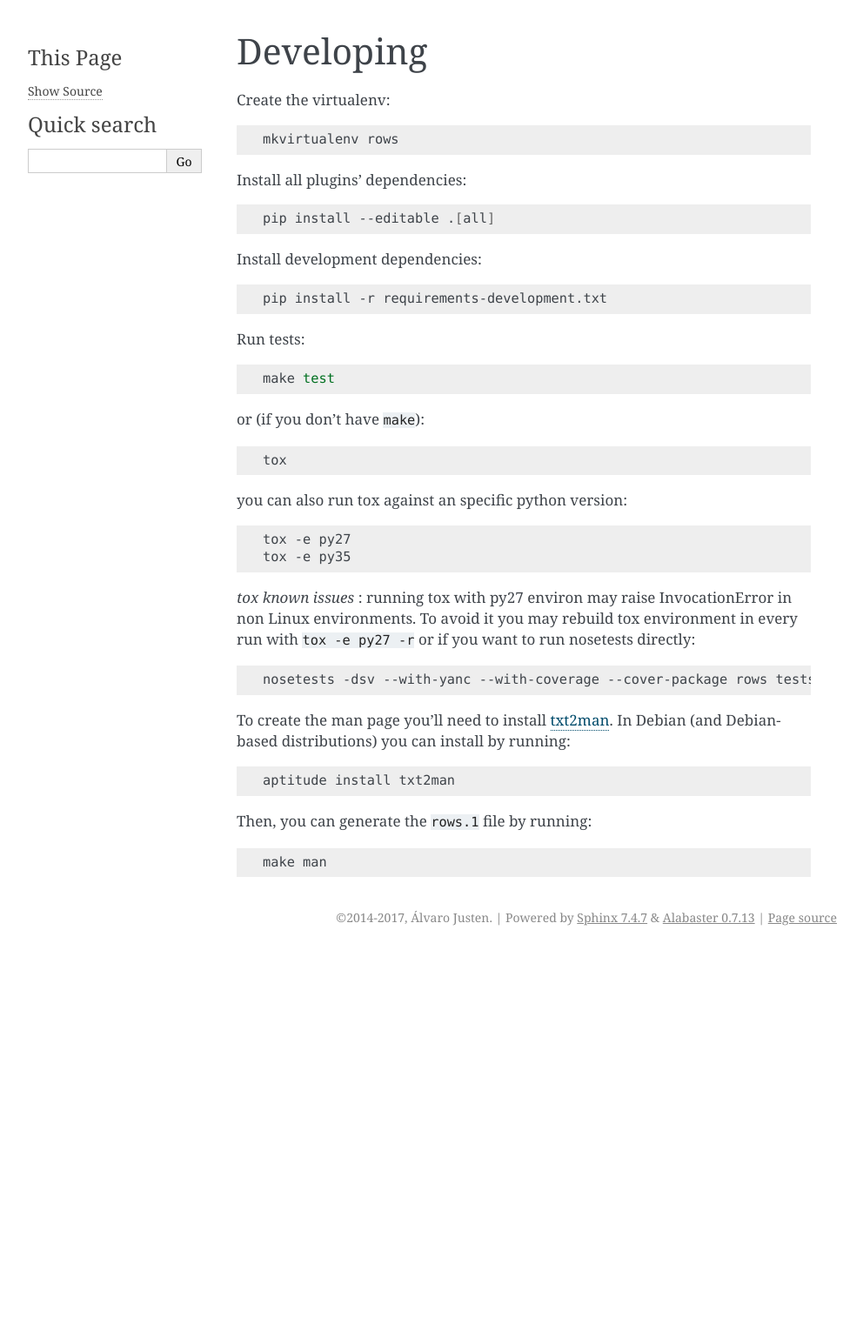
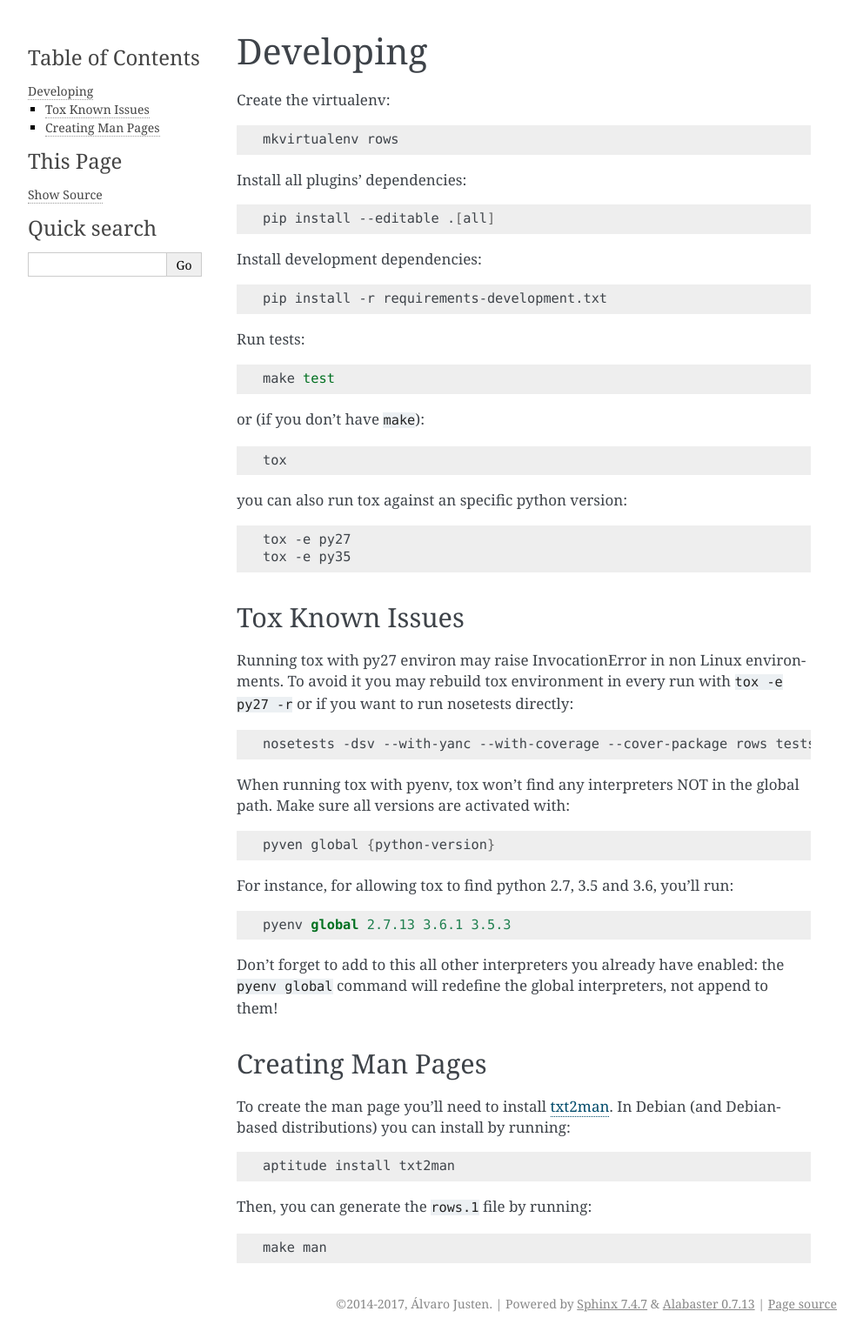
Before and after one commit to turicas/rows, a Sphinx documentation site: the page built from docs/contributing.md, in a window 1280 px wide. Shown: the whole page at 87% size, without its empty margins (148-1140 px from the left). Built offline with Sphinx 7.4.7, drawn with Linux system fonts in a browser that asks for light colours; before the commit the page ends 1094 px from its top, so only the background shows below that.

Commit message:
Update docs with how to setup tox with pyenv
Also added separated sessions for issues with tox and man page
generation.

````diff
--- a/docs/contributing.md
+++ b/docs/contributing.md
@@ -37,13 +37,34 @@ tox -e py27
 tox -e py35
 ```
 
-*tox known issues* : running tox with py27 environ may raise InvocationError in
-non Linux environments. To avoid it you may rebuild tox environment in every
-run with `tox -e py27 -r` or if you want to run nosetests directly:
+### Tox Known Issues
+
+Running tox with py27 environ may raise InvocationError in non Linux
+environments. To avoid it you may rebuild tox environment in every run with
+`tox -e py27 -r` or if you want to run nosetests directly:
 
 ```bash
 nosetests -dsv --with-yanc --with-coverage --cover-package rows tests/*.py
 ```
+
+When running tox with pyenv, tox won't find any interpreters NOT in the global
+path. Make sure all versions are activated with:
+
+```bash
+pyven global {python-version}
+```
+
+For instance, for allowing tox to find python 2.7, 3.5 and 3.6, you'll run:
+
+```
+pyenv global 2.7.13 3.6.1 3.5.3
+```
+
+Don't forget to add to this all other interpreters you already have enabled:
+the `pyenv global` command will redefine the global interpreters, not append
+to them!
+
+### Creating Man Pages
 
 To create the man page you'll need to install [txt2man][txt2man]. In Debian
 (and Debian-based distributions) you can install by running:
````
